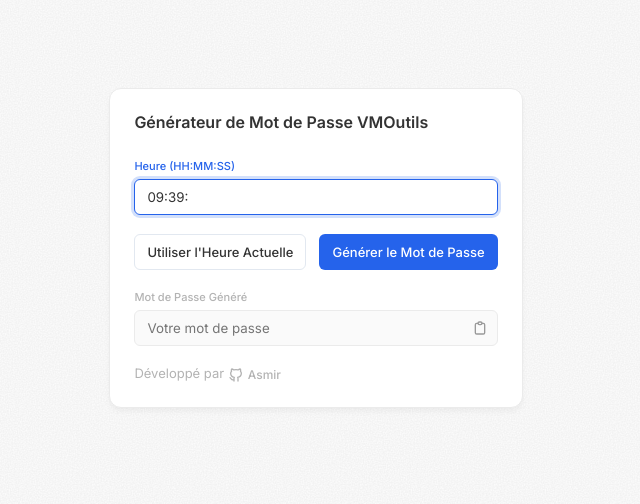
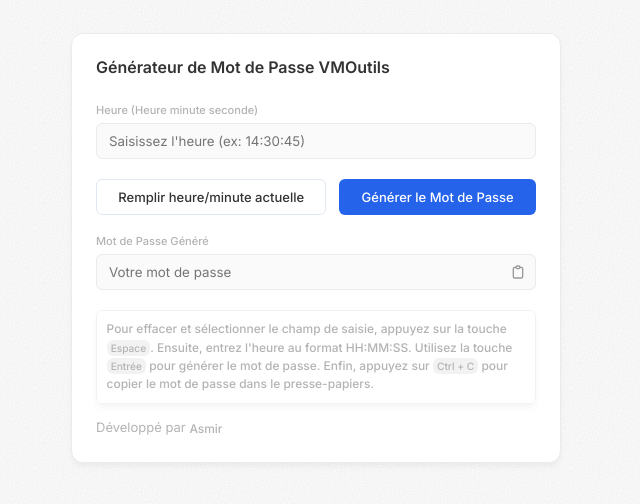
Before and after one commit to asmirbe/VMToolPass, a website built with Vite: page index.html in a window 1280 px wide. Shown: the part 152-656 px from the top of the page, without its empty margins (324-964 px from the left). Built offline with nearby package versions, Linux system fonts and the light colour scheme; some packages are replaced by stand-ins of ours.

Commit message:
Update index.html and main.ts for improved user experience; add keyboard shortcuts and enhance styling
- Updated labels and button text in index.html for clarity.
- Added instructions for using keyboard shortcuts in the footer.
- Removed the automatic setting of default time in main.ts.
- Implemented functionality to clear and focus the time input when the space key is pressed.
- Adjusted container width in style.scss and added styles for keyboard shortcuts.

```diff
--- a/index.html
+++ b/index.html
@@ -18,12 +18,12 @@
 					</header>
 					<form id="passwordForm">
 						<div class="input-group">
-							<label for="timeInput">Heure (HH:MM:SS)</label>
+							<label for="timeInput">Heure (Heure minute seconde)</label>
 							<input type="text" id="timeInput" placeholder="Saisissez l'heure (ex: 14:30:45)" autocomplete="off" maxlength="8" />
 						</div>
 
 						<div class="button-group">
-							<button type="button" id="fillTimeBtn" class="secondary">Utiliser l'Heure Actuelle</button>
+							<button type="button" id="fillTimeBtn" class="secondary">Remplir heure/minute actuelle</button>
 							<button type="submit" id="generateBtn">Générer le Mot de Passe</button>
 						</div>
 
@@ -41,7 +41,12 @@
 						</div>
 					</form>
 					<footer>
-						<p>Développé par <a target="_blank" href="https://hiasmir.com"><svg xmlns="http://www.w3.org/2000/svg" width="16" height="16" viewBox="0 0 24 24" fill="none" stroke="currentColor" stroke-width="2" stroke-linecap="round" stroke-linejoin="round"><path d="M9 19c-4.3 1.4 -4.3 -2.5 -6 -3m12 5v-3.5c0 -1 .1 -1.4 -.5 -2c2.8 -.3 5.5 -1.4 5.5 -6a4.6 4.6 0 0 0 -1.3 -3.2a4.2 4.2 0 0 0 -.1 -3.2s-1.1 -.3 -3.5 1.3a12.3 12.3 0 0 0 -6.2 0c-2.4 -1.6 -3.5 -1.3 -3.5 -1.3a4.2 4.2 0 0 0 -.1 3.2a4.6 4.6 0 0 0 -1.3 3.2c0 4.6 2.7 5.7 5.5 6c-.6 .6 -.6 1.2 -.5 2v3.5"></path></svg> Asmir</a></p>
+						<p class="info">
+							Pour effacer et sélectionner le champ de saisie, appuyez sur la touche <kbd>Espace</kbd>.
+							Ensuite, entrez l'heure au format HH:MM:SS. Utilisez la touche <kbd>Entrée</kbd> pour générer le mot de passe.
+							Enfin, appuyez sur <kbd>Ctrl + C</kbd> pour copier le mot de passe dans le presse-papiers.
+						</p>
+						<p>Développé par <a target="_blank" href="https://hiasmir.com">Asmir</a></p>
 					</footer>
 				</main>
 			</div>
--- a/src/main.ts
+++ b/src/main.ts
@@ -17,16 +17,6 @@ class App {
 		this.notificationManager = new NotificationManager();
 		this.timeFormatter = new TimeFormatter();
 		this.initializeEventListeners();
-		this.setDefaultTime();
-	}
-
-	private setDefaultTime(): void {
-		const timeInput = document.getElementById('timeInput') as HTMLInputElement;
-		timeInput.value = this.timeFormatter.getCurrentTime(false);
-		timeInput.focus();
-
-		const len = timeInput.value.length;
-		timeInput.setSelectionRange(len, len);
 	}
 
 	private initializeEventListeners(): void {
@@ -60,6 +50,13 @@ class App {
 			if ((e.ctrlKey || e.metaKey) && e.key === 'Enter') {
 				e.preventDefault();
 				this.handleFormSubmit(e);
+			}
+			// Focus timeInput when space is pressed
+			if (e.key === ' ' && (e.target === document.body || (e.target as HTMLElement).id === 'timeInput')) {
+				e.preventDefault();
+				const timeInput = document.getElementById('timeInput') as HTMLInputElement;
+					timeInput.value = '';
+					timeInput.focus();
 			}
 		});
 	}
--- a/src/style.scss
+++ b/src/style.scss
@@ -40,8 +40,7 @@ body {
 }
 
 .container {
-	width: 100%;
-	max-width: 512px;
+	width: 490px;
 	margin: 0 auto;
 	animation: fadeIn 0.3s ease-out;
 }
@@ -76,7 +75,28 @@ header {
 	}
 }
 
+kbd {
+	padding: 0.2em 0.4em;
+	margin: 0;
+	font-size: 85%;
+	white-space: break-spaces;
+	background-color: rgba(0, 0, 0, 0.05);
+	border-radius: 6px;
+}
 p {
+	line-height: 1.54;
+	&:not(:last-child) {
+		margin-bottom: 1rem;
+	}
+	&.info {
+		padding: 0.8em;
+		border: 1px solid rgba(0, 0, 0, 0.05);
+		box-shadow: 0 4px 6px -1px rgb(0 0 0 / 0.05);
+		border-radius: 6px;
+		font-size: 0.92rem;
+		font-weight: 500;
+	}
+
 	a {
 		vertical-align: middle;
 		display: inline-flex;
@@ -156,6 +176,9 @@ p {
 	display: flex;
 	gap: 1rem;
 	margin-bottom: 1.5rem;
+	button {
+		flex-grow: 1;
+	}
 }
 
 button {
```
